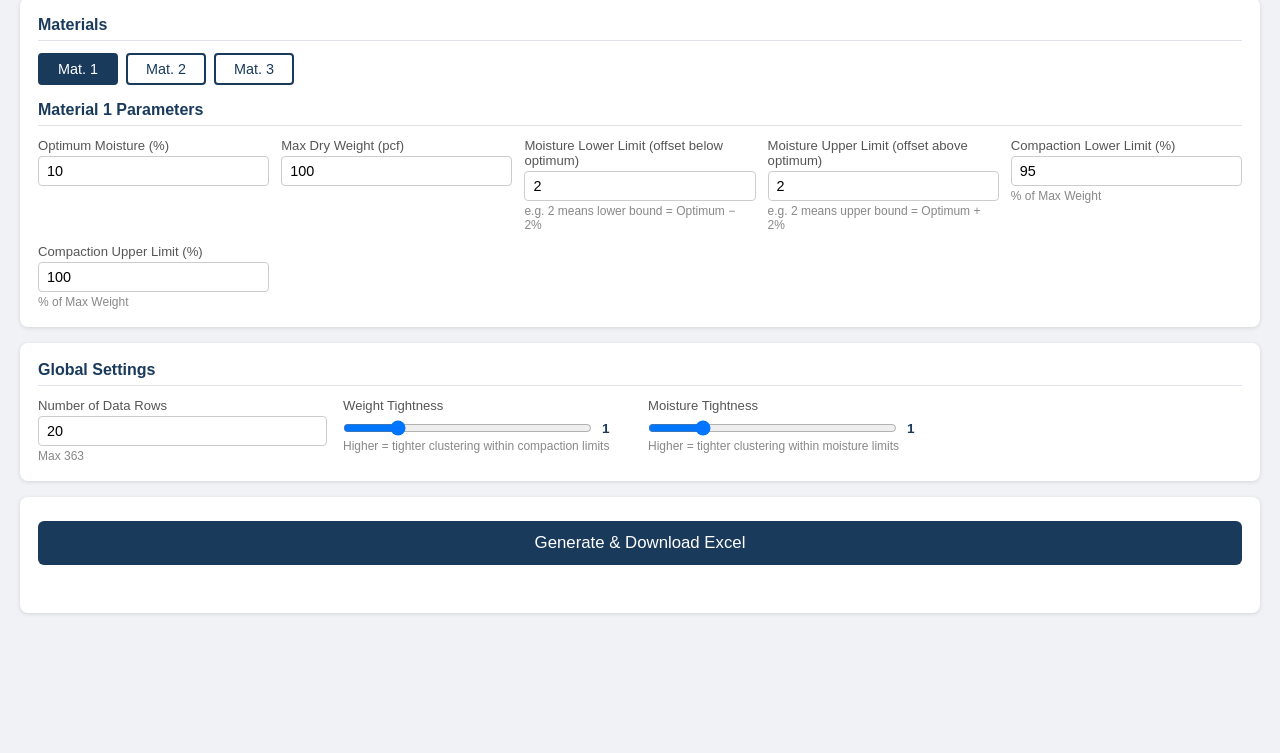
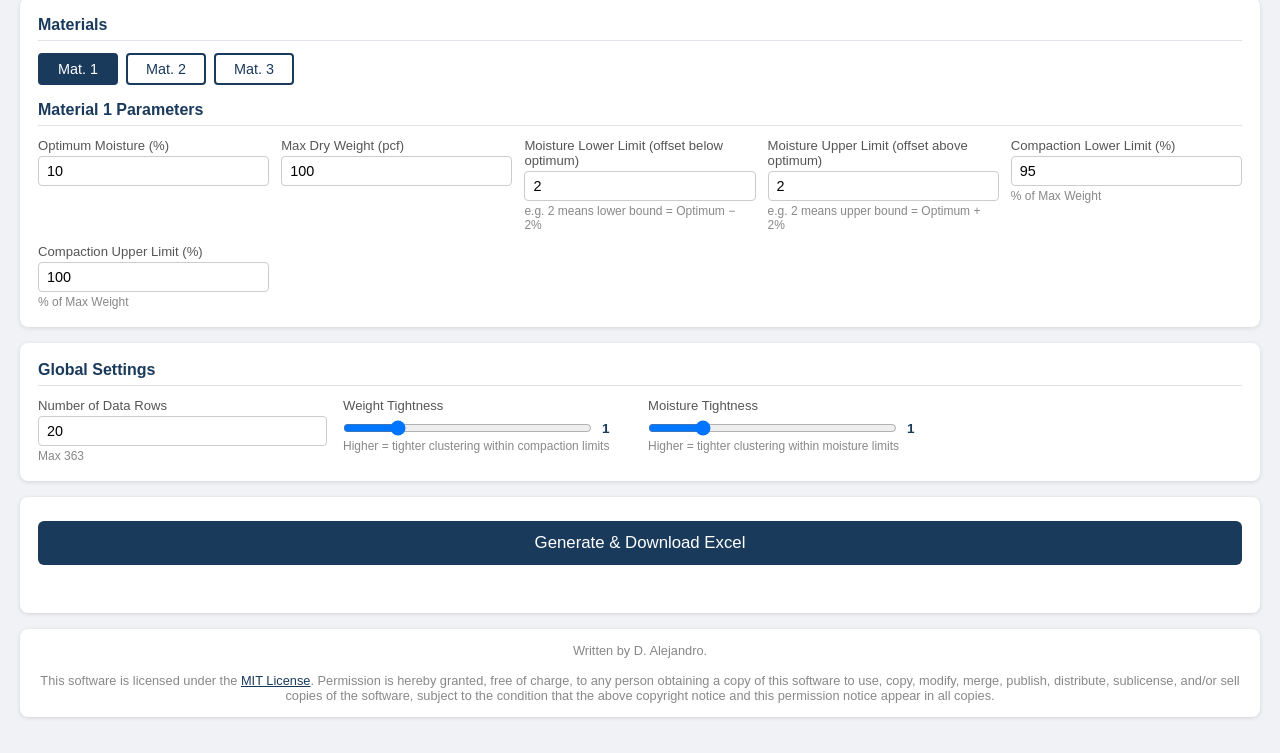
Before and after one commit to Danielcarens/shotgen, a plain HTML site: page index.html in a window 1280 px wide. Shown: the part 66-819 px from the top of the page. Drawn offline with Linux system fonts and the light colour scheme.

Commit message:
Updated license statement

```diff
--- a/index.html
+++ b/index.html
@@ -83,6 +83,10 @@ hr{border:none;border-top:1px solid #e0e4ea;margin:12px 0}
 <div class="card">
 <button id="generateBtn" onclick="handleGenerate()">Generate &amp; Download Excel</button>
 <div id="status"></div>
+</div>
+<div class="card" style="text-align:center;font-size:.8em;color:#888;padding:14px 18px">
+<span>Written by D. Alejandro.</span><br><br>
+<span>This software is licensed under the <a href="https://opensource.org/licenses/MIT" target="_blank" style="color:#1a3a5c">MIT License</a>. Permission is hereby granted, free of charge, to any person obtaining a copy of this software to use, copy, modify, merge, publish, distribute, sublicense, and/or sell copies of the software, subject to the condition that the above copyright notice and this permission notice appear in all copies.</span>
 </div>
 <script>/*!
 
```
